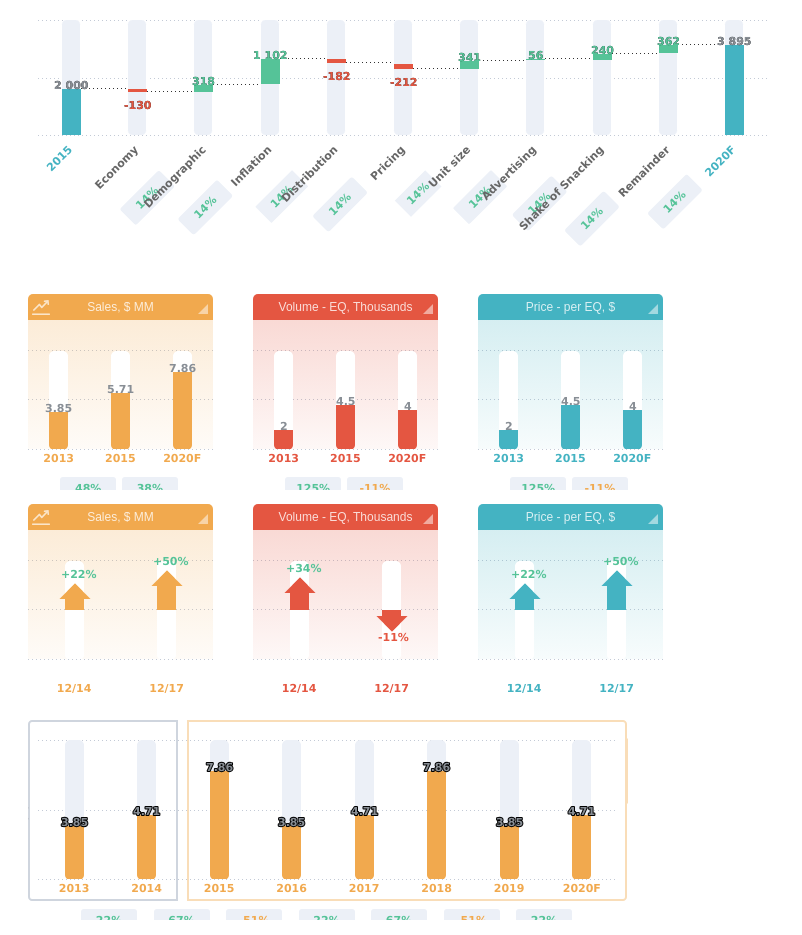
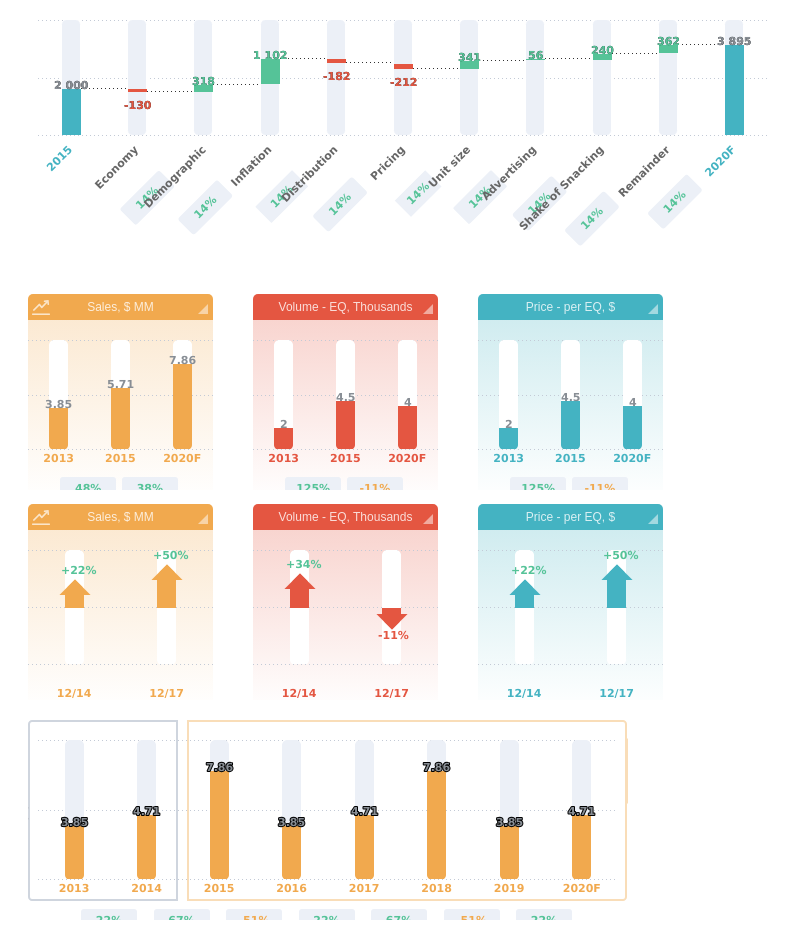
Before and after one commit to evgeny-klochko/esCustomHighcharts, a plain HTML site: page index.html in a window 1280 px wide. Shown: the top 935 px of the page, without its empty margins (0-802 px from the left). Drawn offline with nearby package versions, Linux system fonts and the light colour scheme.

Commit message:
fixed background gradient

```diff
--- a/js/common.js
+++ b/js/common.js
@@ -162,15 +162,21 @@
     $labels.css('width', gbWidthValue);
   }
 
-  function drawBackground(chart, config) {
+  function drawBackgroundGradient(chart, config) {
     var elementName = '#' + config.container;
-    var highchart = chart;
-    var width = highchart.chartWidth;
-    var begin = 0;
-    var height = highchart.plotHeight;
-    var $bg = $(elementName).find('.highcharts-area');
-    var value = "path('M 0 0 L 0 " + height + " L " +width + " " + height + " L " + width+ " 0 L 0 0')";
-    $bg.css("d", value);
+    var gradient = {
+              linearGradient: [0, 0, 0, 300],
+              stops: [
+                [0, Highcharts.Color(config.colors.bar).setOpacity(0.25).get('rgba')],
+                [0.6, Highcharts.Color(config.colors.bar).setOpacity(0).get('rgba')],
+                [1, Highcharts.Color(config.colors.bar).setOpacity(0).get('rgba')]
+              ]
+          };
+    var $bg = $(elementName).find('.highcharts-background');
+
+    chart.chartBackground.attr({
+          fill: gradient
+      });
   }
 
   function hexToRgb(hex) {
--- a/js/gistogram-divider-growthrate.js
+++ b/js/gistogram-divider-growthrate.js
@@ -27,7 +27,6 @@ $(function () {
     highchart = initGistogram(chartData, config.container);
     data = highchart.series[1].data;
     interval = data[1].clientX - data[0].clientX;
-    drawBackground(highchart, config);
     drawBordersChart(config, highchart, spacing, interval);
     correctLabelsPos(growingButtonWidth, interval, config);
     setArrowsBg(config);
--- a/js/gistogram-divider.js
+++ b/js/gistogram-divider.js
@@ -26,7 +26,6 @@ $(function () {
     highchart = initGistogram(chartData, config.container);
     data = highchart.series[1].data;
     interval = data[1].clientX - data[0].clientX;
-    drawBackground(highchart, config);
     drawBordersPlot(config, highchart, spacing, interval);
     correctLabelsPos(growingButtonWidth, interval, config);
 
@@ -48,7 +47,7 @@ $(function () {
           text: ''
       },
       xAxis: {
-        tickLength: 30,
+        tickLength: 37,
         lineColor: 'transparent',
         type: 'category',
         labels: {
--- a/js/gistogram-growthrate.js
+++ b/js/gistogram-growthrate.js
@@ -2,7 +2,7 @@ var renderGistogramGrowthrate;
 $(function () {
   'use strict';
 
-  var maxRate = 100; //const
+  var maxRate;
   var pointWidth = 19;
   var growingButtonWidth = 56;
 
@@ -21,11 +21,12 @@ $(function () {
     config = configInfo;
     dataLength = chartData.length;
     colors = config.colors;
+    maxRate = config.maxRate;
     highchart = initGistogram(chartData, config);
     data = highchart.series[1].data;
     interval = data[1].clientX - data[0].clientX;
     drawHeader(config, highchart.chartWidth);
-    drawBackground(highchart, config);
+    drawBackgroundGradient(highchart, config);
     correctLabelsPos(growingButtonWidth, interval, config);
     setArrowsBg(config);
   }
@@ -40,8 +41,7 @@ $(function () {
         className: 'gistogram-growthrate',
         marginLeft: 0,
         marginRight: 0,
-        spacingTop: -20,
-        spacingBottom: 20
+        spacingTop: 20,
       },
       title: {
           text: ''
@@ -93,26 +93,12 @@ $(function () {
         enabled: false
       },
       plotOptions: {
-        series: {
-          fillColor: {
-              linearGradient: [0, 0, 0, 300],
-              stops: [
-                [0, Highcharts.Color(colors.bar).setOpacity(0.25).get('rgba')],
-                [0.6, Highcharts.Color(colors.bar).setOpacity(0).get('rgba')],
-                [1, Highcharts.Color(colors.bar).setOpacity(0).get('rgba')]
-              ]
-          }
-        },
         column: {
-          groupPadding: 30,
           stacking: 'percent'
         }
       },
       series: [
         {
-          type: 'areaspline',
-          data: bgColumns
-        }, {
           name: 'backgroundPlus',
           className: 'column-background',
           type: 'column',
@@ -165,7 +151,6 @@ $(function () {
     });
   }
 
-
   function fillBgColumnsArray() {
     bgColumns = [];
     bgColumnsMinus = [];
--- a/js/gistogram.js
+++ b/js/gistogram.js
@@ -27,7 +27,7 @@ $(function () {
     data = highchart.series[1].data;
     interval = data[1].clientX - data[0].clientX;
     drawHeader(config, highchart.chartWidth);
-    drawBackground(highchart, config);
+    drawBackgroundGradient(highchart, config);
     correctLabelsPos(growingButtonWidth, interval, config);
   }
 
@@ -40,11 +40,10 @@ $(function () {
         className: 'gistogram',
         marginLeft: 0,
         marginRight: 0,
-        spacingTop: -20,
+        spacingTop: 20,
         spacingBottom: 20
       },
       title: {
-
           text: ''
       },
       xAxis: {
@@ -81,6 +80,7 @@ $(function () {
       },
       yAxis: {
         gridLineWidth: 0,
+        maxPadding: 0,
         plotLines: [
           {
             value: maxRate,
@@ -116,26 +116,12 @@ $(function () {
         enabled: false
       },
       plotOptions: {
-        series: {
-          fillColor: {
-            linearGradient: [0, 0, 0, 300],
-            stops: [
-              [0, Highcharts.Color(colors.bar).setOpacity(0.25).get('rgba')],
-              [0.6, Highcharts.Color(colors.bar).setOpacity(0).get('rgba')],
-              [1, Highcharts.Color(colors.bar).setOpacity(0).get('rgba')]
-            ]
-          }
-        },
         column: {
-          groupPadding: 30,
           stacking: 'normal'
         }
       },
       series: [
         {
-          type: 'areaspline',
-          data: bgColumns
-        }, {
           name: 'background',
           className: 'column-background',
           type: 'column',
--- a/js/script.js
+++ b/js/script.js
@@ -242,6 +242,7 @@ $(function () {
       text: '#888e95',
       gridLines: '#c3cad6'
     },
+    maxRate: 100,
     container: 'gistogram-growthrate',
     type: 'sales',
     headerText: 'Sales, $ MM'
@@ -253,23 +254,26 @@ $(function () {
       text: '#888e95',
       gridLines: '#c3cad6'
     },
+    maxRate: 100,
     container: 'gistogram-growthrate2',
     type: 'volume',
     headerText: 'Volume - EQ, Thousands'
   }
 
   var config6 = {
+    container: 'gistogram-growthrate3',
     colors: {
       bar: '#44b3c2',
       text: '#888e95',
       gridLines: '#c3cad6'
     },
-    container: 'gistogram-growthrate3',
+    maxRate: 100,
     type: 'price',
     headerText: 'Price - per EQ, $'
   }
 
   var configWide = {
+    container: 'gistogram-wide',
     colors: {
       bar: '#f1a94e',
       text: '#888e95',
@@ -278,7 +282,6 @@ $(function () {
       leftBorder: '#cfd5de',
       rightBorder: '#f9ddb8'
     },
-    container: 'gistogram-wide',
     dividerPosition: 2,
     maxRate: 10,
     leftLabel: 'Historical',
--- a/styles.css
+++ b/styles.css
@@ -244,6 +244,9 @@
 }
 
 /* --------------------Gistogram-divider------------------------- */
+.gistogram-divider {
+  padding-bottom: 7px;
+}
 .gistogram-divider .labels {
   text-align: center;
   font-weight: 900;
```
